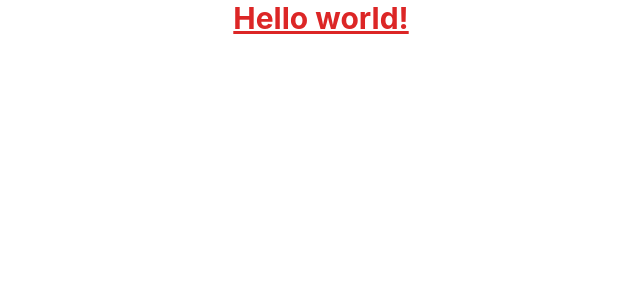
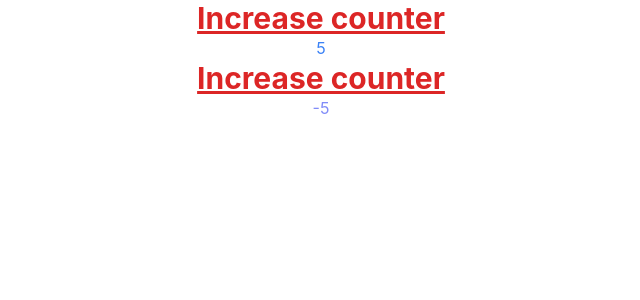
Before and after one commit to LamVuHoang/learning-reactjs, a React (Create React App) app: page / in a window 1280 px wide. Shown: the top 300 px of the page, without its empty margins (319-959 px from the left). Built offline with nearby package versions, Linux system fonts and the light colour scheme.

Commit message:
Add simple custom hook

```diff
--- a/src/Components/Home/index.jsx
+++ b/src/Components/Home/index.jsx
@@ -1,7 +1,22 @@
-export default function index() {
+import useCounter from "../../Hooks/UseCounter";
+export default function Index() {
+  const counter1 = useCounter(true);
+  const counter2 = useCounter(false);
+
   return (
     <>
-      <h1 className="text-3xl font-bold underline text-center text-red-600">Hello world!</h1>
+      <h1 className="text-3xl font-bold underline text-center text-red-600">
+        Increase counter
+      </h1>
+      <h5 className="text-md text-center text-blue-500">
+        {counter1}
+      </h5>
+      <h1 className="text-3xl font-bold underline text-center text-red-600">
+        Increase counter
+      </h1>
+      <h5 className="text-md text-center text-indigo-400">
+        {counter2}
+      </h5>
     </>
   );
 }
--- /dev/null
+++ b/src/Hooks/UseCounter.js
@@ -0,0 +1,14 @@
+import { useEffect, useState } from "react";
+export default function useCounter(increase = true) {
+  const [counter, setCounter] = useState(0);
+  useEffect(() => {
+    const timer = setInterval(() => {
+      if (increase === true) setCounter((prev) => prev + 1);
+      else setCounter((prev) => prev - 1);
+    }, 1000);
+
+    return () => clearInterval(timer);
+  }, [counter]);
+
+  return counter;
+}
```
